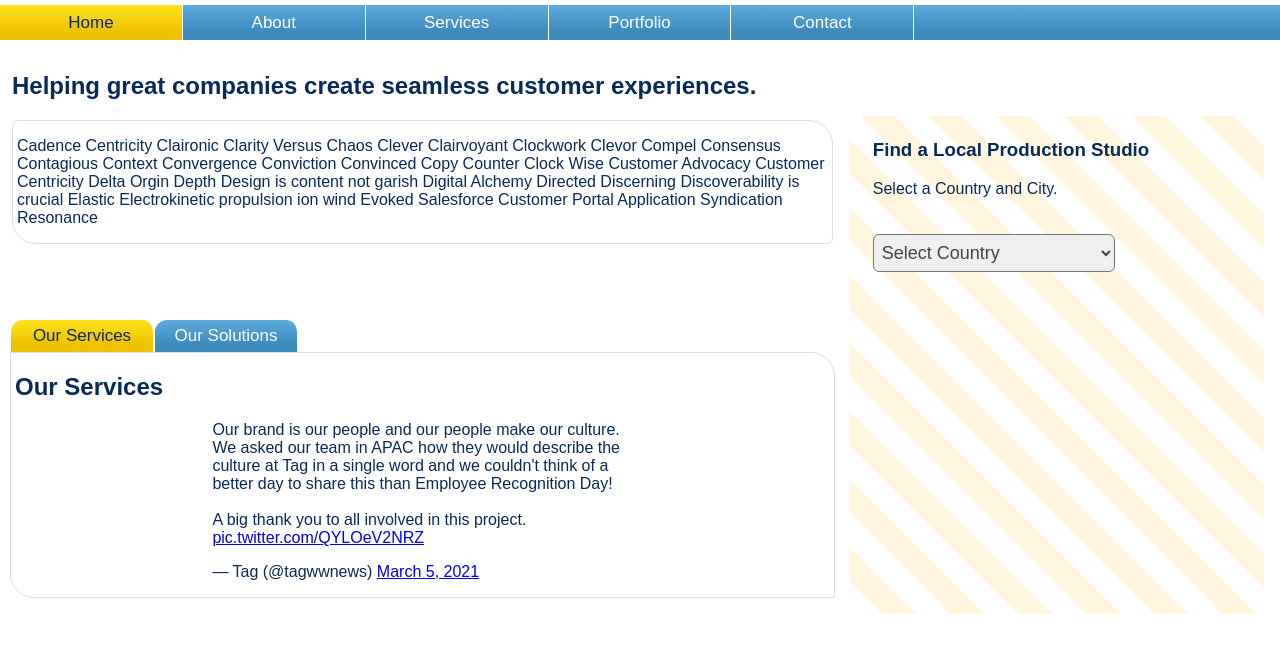
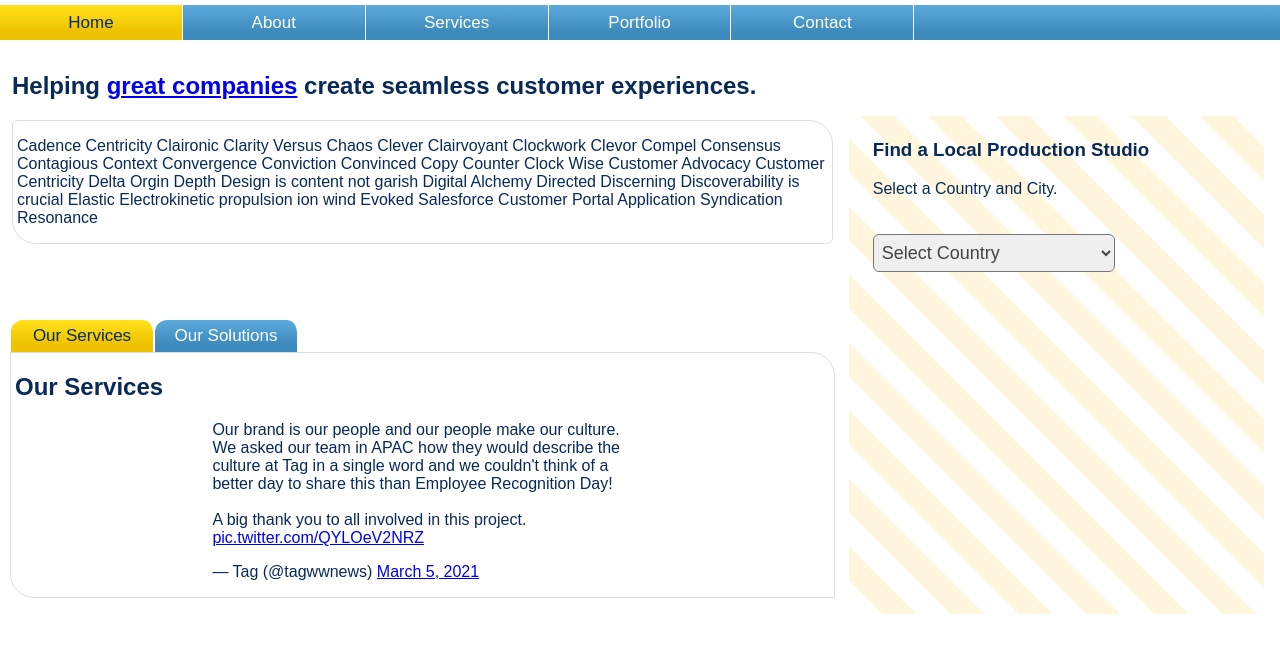
Before and after one commit to neodigm/wlt_global_production_studio, a website: page index.html in a window 1280 px wide. Shown: the part 69-722 px from the top of the page. Drawn offline with Linux system fonts and the light colour scheme.

Commit message:
DataVis 👁️ UX 🍭 PWA 👁️ ThreeJS ✨ Vue 🚀 Svelte
DataVis 👁️ UX 🍭 PWA 👁️ ThreeJS ✨ Vue 🚀 Svelte

```diff
--- a/index.html
+++ b/index.html
@@ -362,7 +362,7 @@ html
                 <article>
                     <aside class="nav__primary--cont">
                         <section data-wlt-nav-state="active">
-                            <h2>Helping great companies create seamless customer experiences.</h2>
+                            <h2>Helping <a href="http://neodigm.github.io/www.neostudios.com/">great companies</a> create seamless customer experiences.</h2>
                             <aside>
                                 <p>Cadence Centricity Claironic Clarity Versus Chaos Clever Clairvoyant Clockwork Clevor Compel Consensus Contagious Context Convergence Conviction Convinced Copy Counter Clock Wise Customer Advocacy Customer Centricity Delta Orgin Depth Design is content not garish Digital Alchemy Directed Discerning Discoverability is crucial Elastic Electrokinetic propulsion ion wind Evoked Salesforce Customer Portal Application Syndication Resonance</p>
                             </aside>
```
